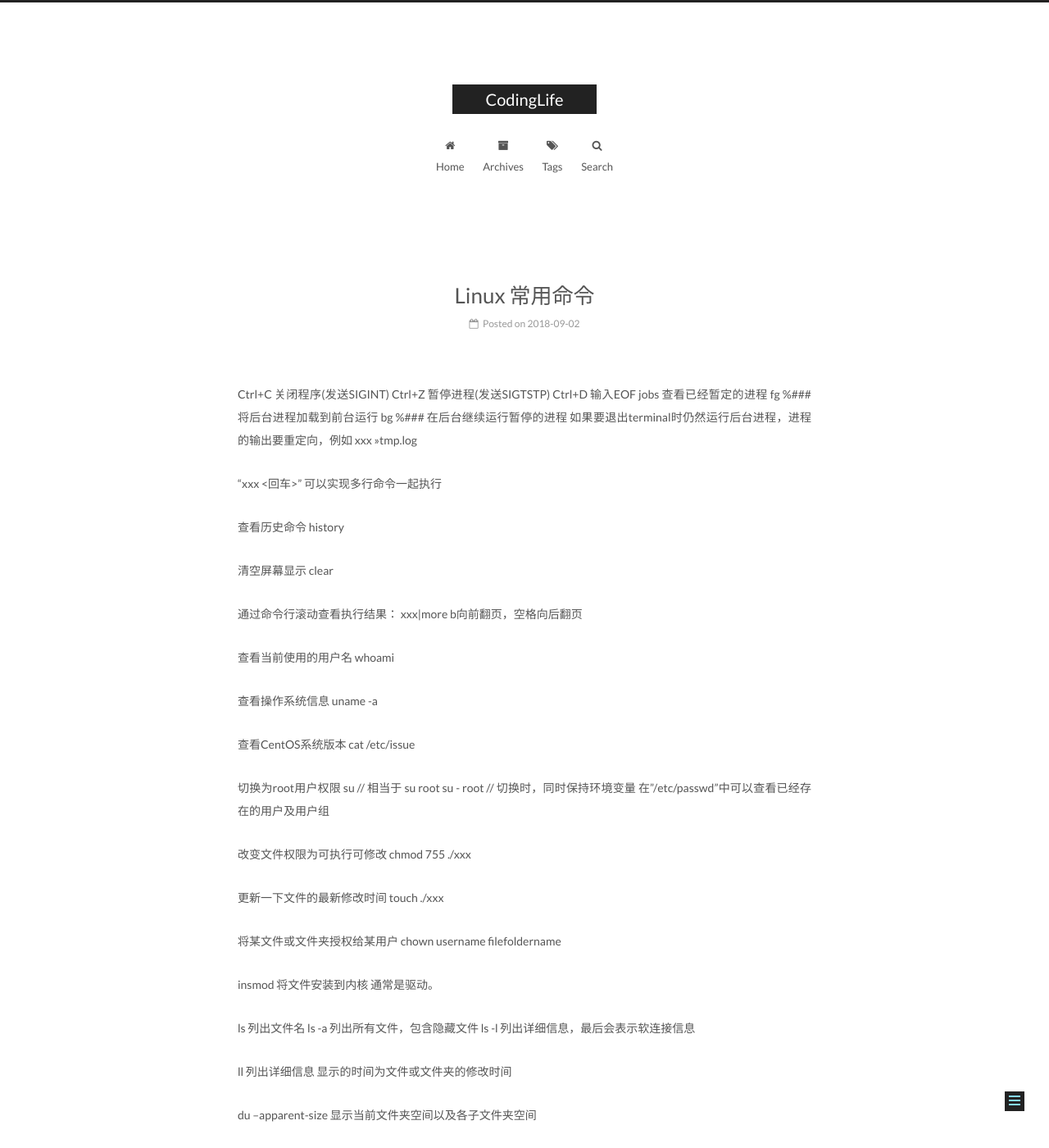
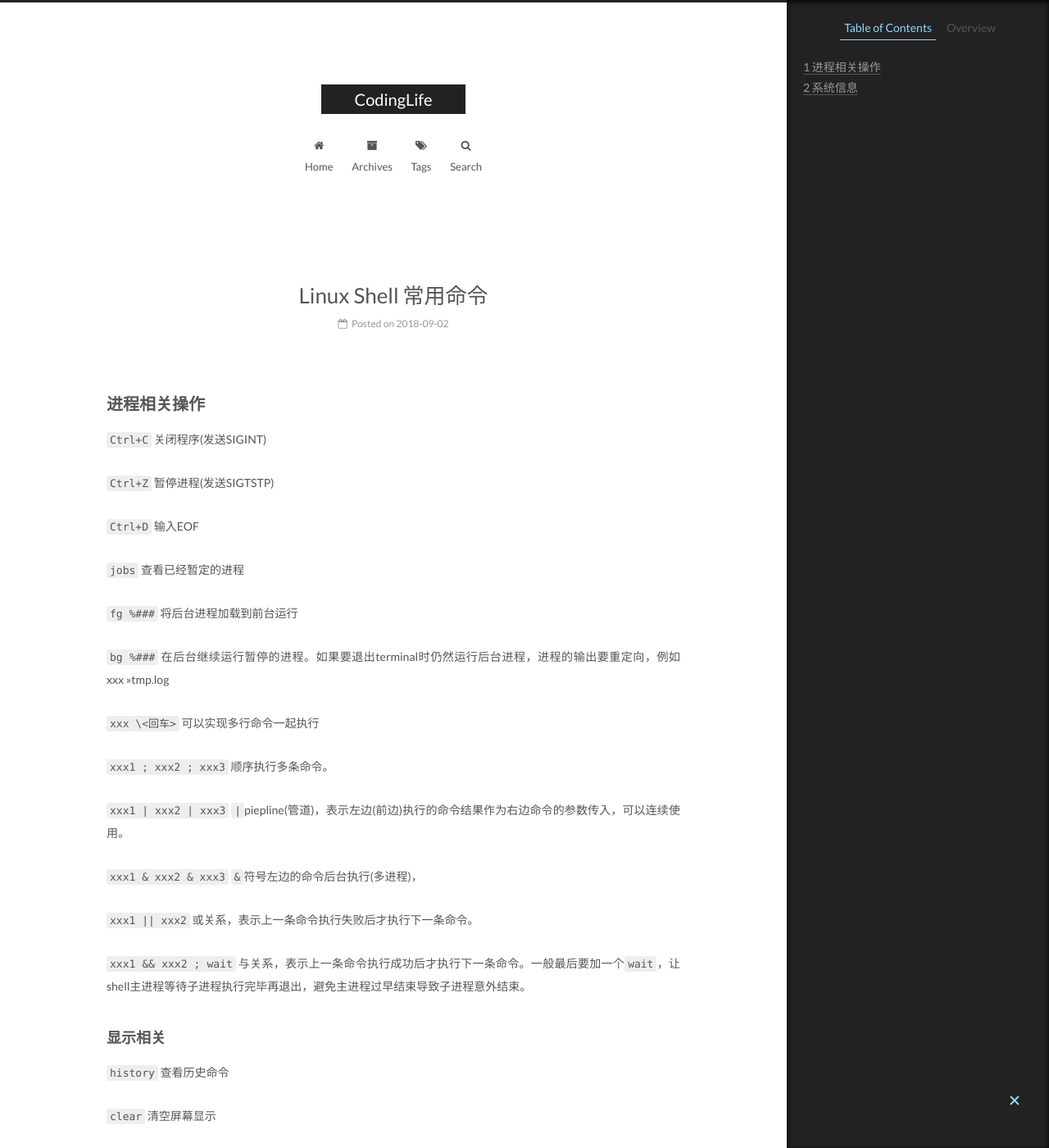
Before and after one commit to CodeHunter2006/CodeHunter2006.github.io, a Jekyll site: the page built from _posts/2018-09-02-Linux_Shell_Command.md, in a window 1280 px wide and 1400 px high. Shown: the whole window at 82% size. Built offline with Jekyll 4.4.1, drawn with Linux system fonts in a browser that asks for light colours; some of the changed text lies outside the part shown.

Commit message:
补充linux命令。

```diff
--- a/_posts/2018-09-02-Linux_Shell_Command.md
+++ b/_posts/2018-09-02-Linux_Shell_Command.md
@@ -1,39 +1,68 @@
 ---
 layout: post
-title:  "Linux 常用命令"
+title:  "Linux Shell 常用命令"
 date:   2018-09-02 10:00:00 +0800
 tags: Linux
 ---
 
-Ctrl+C 关闭程序(发送SIGINT)
-Ctrl+Z 暂停进程(发送SIGTSTP)
-Ctrl+D 输入EOF
-jobs 查看已经暂定的进程
-fg %### 将后台进程加载到前台运行
-bg %### 在后台继续运行暂停的进程
-如果要退出terminal时仍然运行后台进程，进程的输出要重定向，例如 xxx >>tmp.log
+## 进程相关操作
+`Ctrl+C`
+关闭程序(发送SIGINT)
 
-"xxx \<回车>"
+`Ctrl+Z`
+暂停进程(发送SIGTSTP)
+
+`Ctrl+D`
+输入EOF
+
+`jobs`
+查看已经暂定的进程
+
+`fg %###`
+将后台进程加载到前台运行
+
+`bg %###`
+在后台继续运行暂停的进程。如果要退出terminal时仍然运行后台进程，进程的输出要重定向，例如 xxx >>tmp.log
+
+`xxx \<回车>`
 可以实现多行命令一起执行
 
+`xxx1 ; xxx2 ; xxx3`
+顺序执行多条命令。
+
+`xxx1 | xxx2 | xxx3`
+`|`piepline(管道)，表示左边(前边)执行的命令结果作为右边命令的参数传入，可以连续使用。
+
+`xxx1 & xxx2 & xxx3`
+`&`符号左边的命令后台执行(多进程)，
+
+`xxx1 || xxx2`
+或关系，表示上一条命令执行失败后才执行下一条命令。
+
+`xxx1 && xxx2 ; wait`
+与关系，表示上一条命令执行成功后才执行下一条命令。一般最后要加一个`wait`，让shell主进程等待子进程执行完毕再退出，避免主进程过早结束导致子进程意外结束。
+
+### 显示相关
+`history`
 查看历史命令
-history
 
+`clear`
 清空屏幕显示
-clear
 
-通过命令行滚动查看执行结果：
-xxx|more
-b向前翻页，空格向后翻页
+`xxx|more`
+通过命令行滚动查看执行结果。b向前翻页，空格向后翻页
 
+## 系统信息
+
+`whoami`
 查看当前使用的用户名
-whoami
 
+`uname -a`
 查看操作系统信息
-uname -a
 
+`cat /etc/issue`
 查看CentOS系统版本
-cat /etc/issue
+
 
 切换为root用户权限
 su	// 相当于 su root
```
